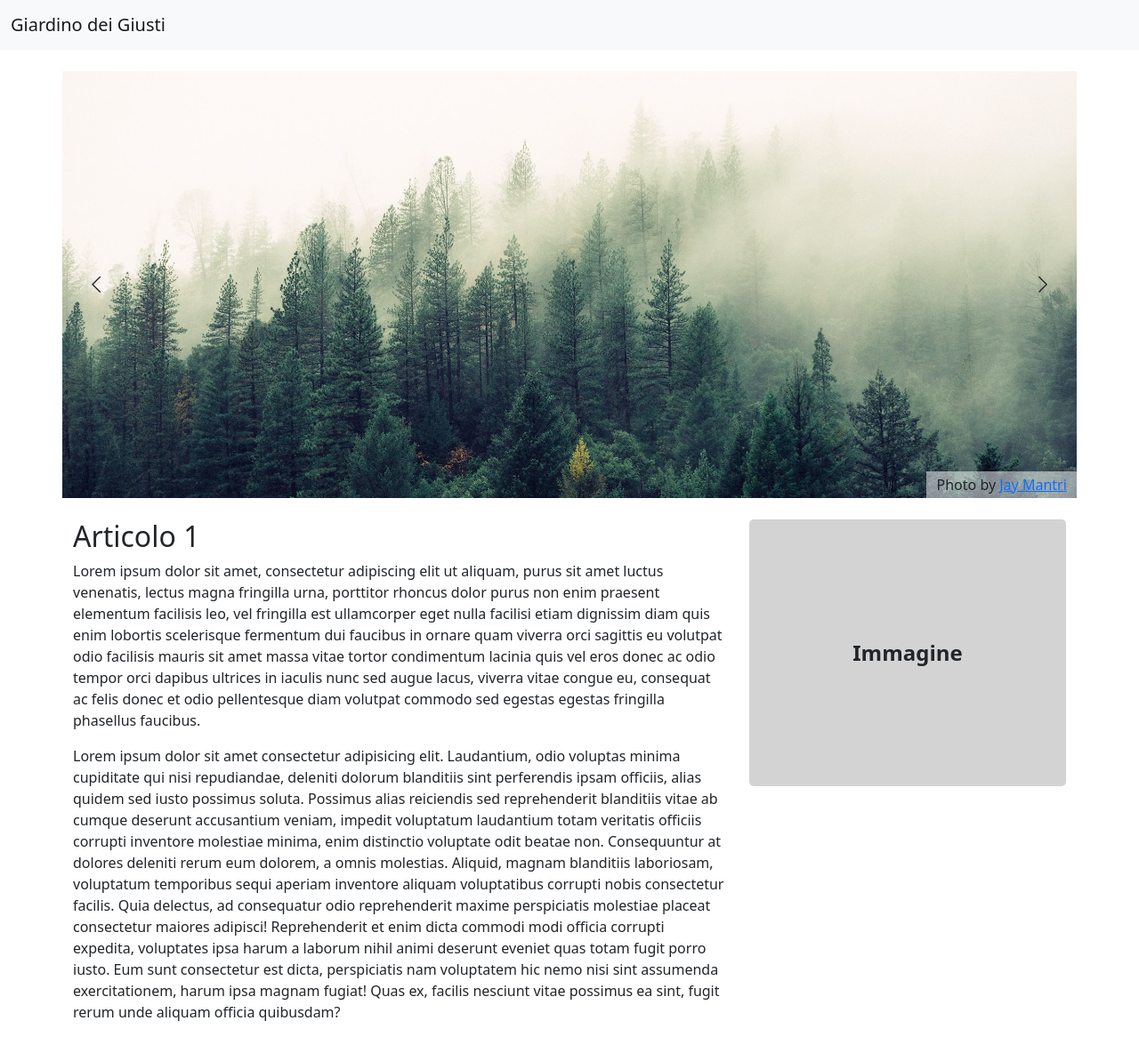
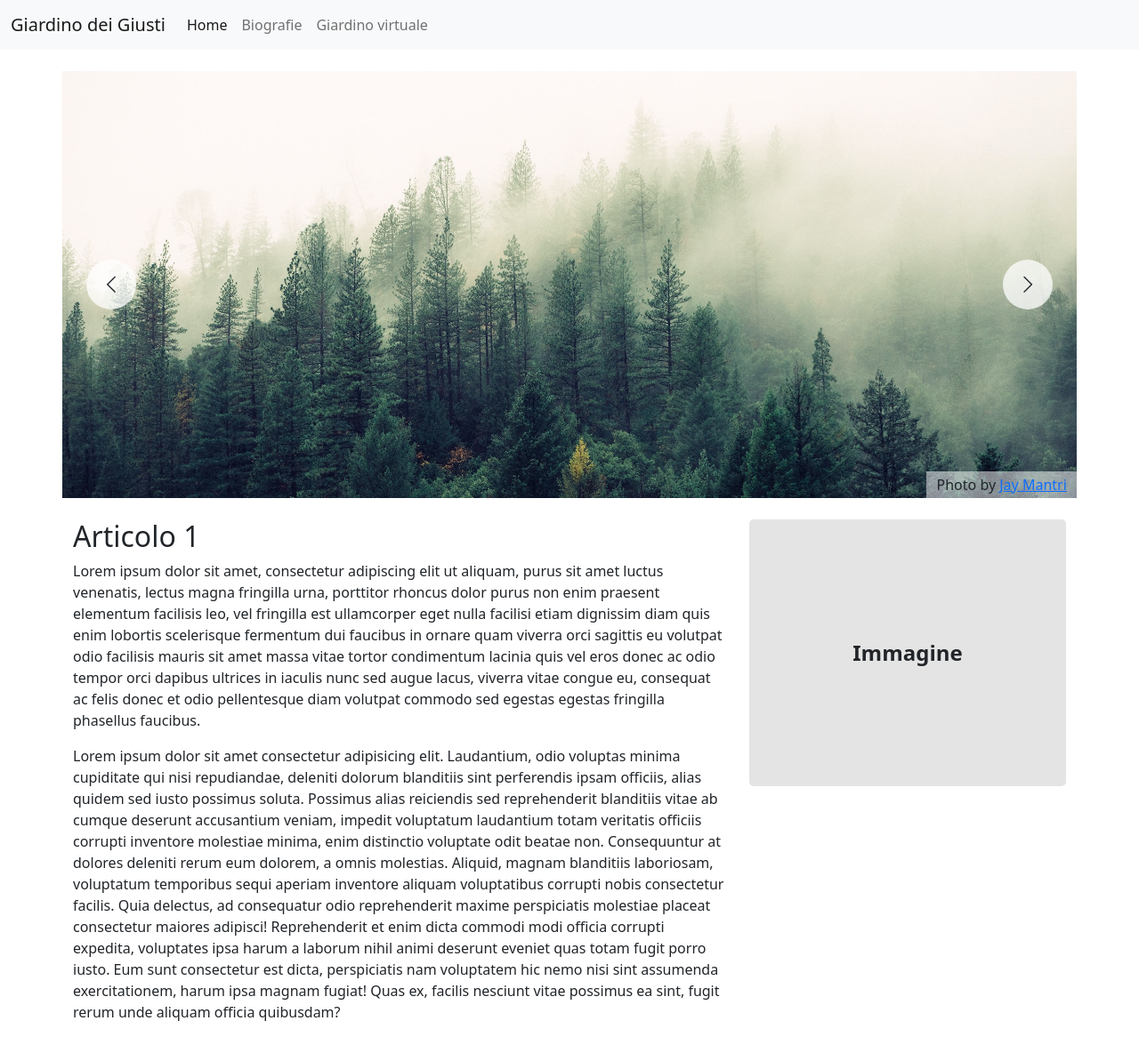
Before and after one commit to Tiziano23/coltivare-la-memoria, a PHP site: page / in a window 1280 px wide. Shown: the whole page at 89% size. Run offline with PHP 8.4, Linux system fonts and the light colour scheme; some libraries are stand-ins or nearby versions.

Commit message:
Aggiunta struttura altre pagine

```diff
--- a/index.html
+++ b/index.html
@@ -1,20 +1,30 @@
-<!DOCTYPE html>
 <html lang="en">
     <head>
         <meta charset="UTF-8" />
         <meta http-equiv="X-UA-Compatible" content="IE=edge" />
         <meta name="viewport" content="width=device-width, initial-scale=1.0" />
 
-        <title>Giardino dei Giusti</title>
+        <title>Giardino dei Giusti - Home</title>
 
         <link href="https://cdn.jsdelivr.net/npm/bootstrap@5.1.3/dist/css/bootstrap.min.css" rel="stylesheet" integrity="sha384-1BmE4kWBq78iYhFldvKuhfTAU6auU8tT94WrHftjDbrCEXSU1oBoqyl2QvZ6jIW3" crossorigin="anonymous" />
-        <link rel="stylesheet" href="https://cdn.jsdelivr.net/npm/bootstrap-icons@1.7.2/font/bootstrap-icons.css">
+        <link rel="stylesheet" href="https://cdn.jsdelivr.net/npm/bootstrap-icons@1.7.2/font/bootstrap-icons.css" />
         <link rel="stylesheet" href="style.css" />
     </head>
     <body>
-        <nav class="navbar navbar-light bg-light">
+        <nav class="navbar navbar-light navbar-expand bg-light">
             <div class="container-fluid">
                 <a class="navbar-brand" href="#">Giardino dei Giusti</a>
+                <ul class="navbar-nav me-auto">
+                    <li class="nav-item">
+                        <a href="" class="nav-link active">Home</a>
+                    </li>
+                    <li class="nav-item">
+                        <a href="biografie/" class="nav-link">Biografie</a>
+                    </li>
+                    <li class="nav-item">
+                        <a href="giardino-virtuale/" class="nav-link">Giardino virtuale</a>
+                    </li>
+                </ul>
             </div>
         </nav>
 
@@ -23,15 +33,15 @@
                 <div class="slideshow">
                     <div class="picture active">
                         <img src="photo-1.jpg" alt="Image 1" class="img-fluid" />
-                        <span class="credits">Photo by <a href="https://unsplash.com/@jaymantri?utm_source=unsplash&utm_medium=referral&utm_content=creditCopyText">Jay Mantri</a></span>
+                        <span class="credits">Photo by <a href="https://unsplash.com/@jaymantri?utm_source=unsplash&amp;utm_medium=referral&amp;utm_content=creditCopyText">Jay Mantri</a></span>
                     </div>
                     <div class="picture">
                         <img src="photo-2.jpg" alt="Image 2" class="img-fluid" />
-                        <span class="credits">Photo by <a href="https://unsplash.com/@skamenar?utm_source=unsplash&utm_medium=referral&utm_content=creditCopyText">Steven Kamenar</a></span>
+                        <span class="credits">Photo by <a href="https://unsplash.com/@skamenar?utm_source=unsplash&amp;utm_medium=referral&amp;utm_content=creditCopyText">Steven Kamenar</a></span>
                     </div>
                     <div class="picture">
                         <img src="photo-3.jpg" alt="Image 3" class="img-fluid" />
-                        <span class="credits">Photo by <a href="https://unsplash.com/@iriser?utm_source=unsplash&utm_medium=referral&utm_content=creditCopyText">Irina Iriser</a></span>
+                        <span class="credits">Photo by <a href="https://unsplash.com/@iriser?utm_source=unsplash&amp;utm_medium=referral&amp;utm_content=creditCopyText">Irina Iriser</a></span>
                     </div>
                     <div class="controls controls-left">
                         <i class="bi-chevron-left"></i>
--- a/style.css
+++ b/style.css
@@ -1,8 +1,11 @@
+* {
+    box-sizing: border-box;
+}
+
 .slideshow {
     height: 60vh;
     position: relative;
 }
-
 .slideshow .picture {
     position: absolute;
     top: 0;
@@ -13,13 +16,11 @@
     visibility: hidden;
     transition: opacity 500ms ease, visibility 500ms;
 }
-
 .slideshow .picture img {
     width: 100%;
     height: 100%;
     object-fit: cover;
 }
-
 .slideshow .picture .credits {
     position: absolute;
     right: 0;
@@ -48,13 +49,31 @@
     height: 100%;
     opacity: 0;
     transform: scaleX(0);
-    background-color: hsla(0, 0%, 90%, 0.75);
+    background-color: hsla(0, 0%, 95%, 0.6);
     transition: opacity 200ms, transform 200ms ease-out;
     z-index: -1;
 }
+.slideshow .controls:hover .background {
+    opacity: 1;
+    transform: scaleX(1);
+}
+
 .slideshow .controls i {
-    transition: transform 200ms;
+    width: 2.5em;
+    height: 2.5em;
+    border-radius: 50%;
+    text-align: center;
+    background-color: hsla(0, 0%, 100%, 0.75);
+    transition: transform 200ms, background-color 200ms;
 }
+.slideshow .controls i::before {
+    line-height: 2.5em;
+}
+.slideshow .controls:hover i {
+    transform: scale(1.5);
+    background-color: transparent;
+}
+
 .slideshow .controls-left {
     left: 0;
 }
@@ -67,13 +86,7 @@
 .slideshow .controls-right .background {
     transform-origin: right;
 }
-.slideshow .controls:hover .background {
-    opacity: 1;
-    transform: scaleX(1);
-}
-.slideshow .controls:hover i {
-    transform: scale(1.5);
-}
+
 
 .slideshow .picture.active {
     opacity: 1;
@@ -88,7 +101,7 @@
     align-items: center;
     justify-content: center;
 
-    background-color: #d3d3d3;
+    background-color: #e4e4e4;
 
     border-radius: 5px;
 
```
Also changed, not shown: biografie/index.html (added, +31 -0 lines), giardino-virtuale/index.html (added, +31 -0 lines).
